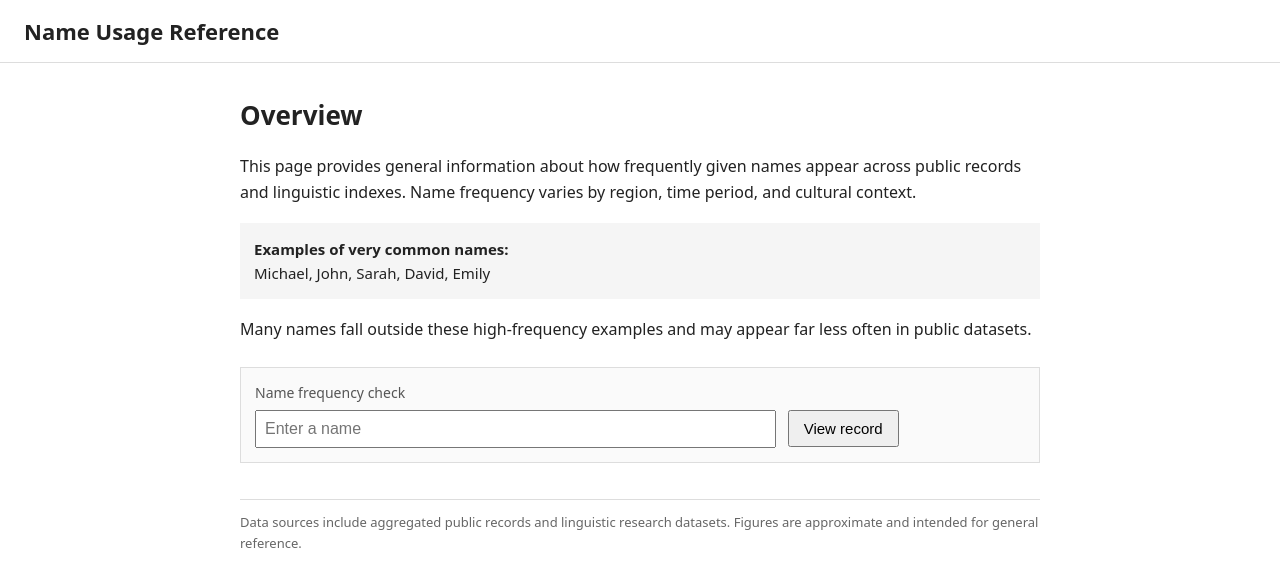
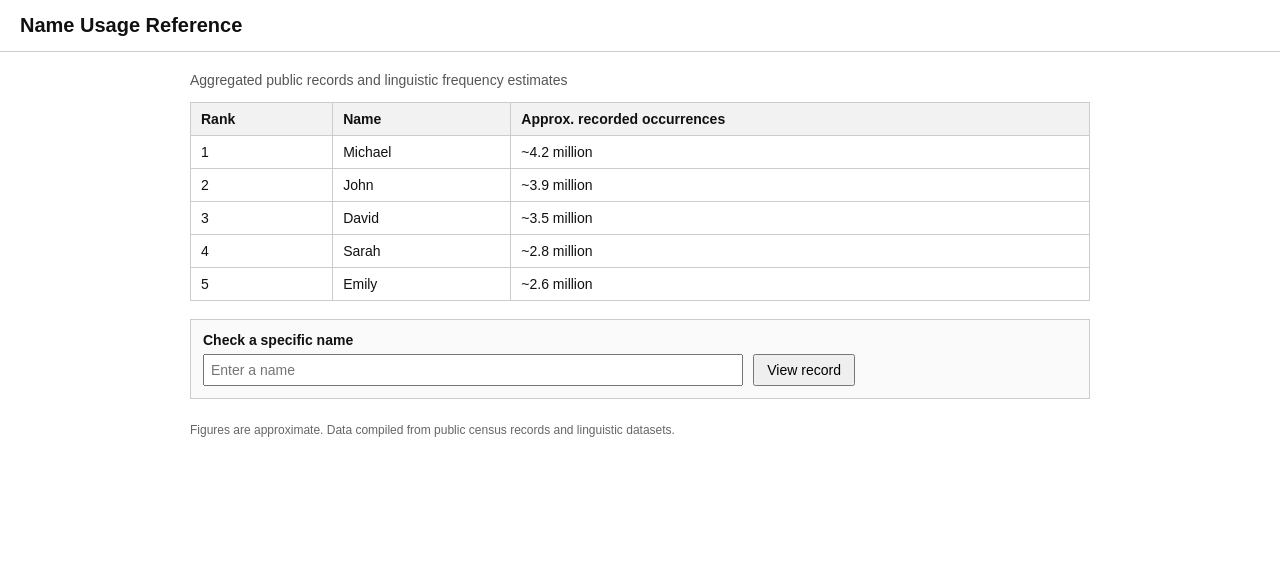
Before and after one commit to yishairasowsky/screen-share-mvp, a plain HTML site: page name-frequency.html in a window 1280 px wide. Drawn offline with Linux system fonts and the light colour scheme.

Commit message:
Improve name frequency page layout and add authoritative stats table

```diff
--- a/name-frequency.html
+++ b/name-frequency.html
@@ -2,75 +2,82 @@
 <html lang="en">
 <head>
   <meta charset="UTF-8">
-  <title>Name Frequency Reference</title>
+  <title>Name Usage Reference</title>
   <style>
     body {
-      font-family: system-ui, sans-serif;
+      font-family: Arial, Helvetica, sans-serif;
       background: #ffffff;
-      color: #222;
+      color: #111;
       margin: 0;
       padding: 0;
     }
 
     header {
-      padding: 16px 24px;
-      border-bottom: 1px solid #ddd;
-      font-size: 22px;
-      font-weight: 600;
+      padding: 14px 20px;
+      border-bottom: 1px solid #ccc;
+      font-size: 20px;
+      font-weight: bold;
     }
 
     main {
-      max-width: 800px;
-      margin: 32px auto;
-      padding: 0 24px;
-      line-height: 1.6;
-      font-size: 16px;
+      max-width: 900px;
+      margin: 20px auto;
+      padding: 0 20px;
+      font-size: 14px;
     }
 
-    h1 {
-      font-size: 26px;
-      margin-top: 0;
+    .subtitle {
+      color: #555;
+      margin-bottom: 14px;
     }
 
-    .examples {
-      background: #f5f5f5;
-      padding: 14px;
-      margin: 18px 0;
-      font-size: 15px;
+    table {
+      width: 100%;
+      border-collapse: collapse;
+      margin-bottom: 18px;
+      font-size: 14px;
+    }
+
+    th, td {
+      border: 1px solid #ccc;
+      padding: 8px 10px;
+      text-align: left;
+    }
+
+    th {
+      background: #f2f2f2;
+      font-weight: bold;
     }
 
     .lookup {
-      margin-top: 24px;
-      padding: 14px;
-      border: 1px solid #ddd;
+      margin-top: 10px;
+      padding: 12px;
+      border: 1px solid #ccc;
       background: #fafafa;
     }
 
     .lookup label {
       display: block;
-      font-size: 14px;
-      color: #555;
       margin-bottom: 6px;
+      font-weight: bold;
     }
 
     input {
-      font-size: 16px;
-      padding: 8px;
-      width: 65%;
+      font-size: 14px;
+      padding: 6px;
+      width: 60%;
     }
 
     button {
-      font-size: 15px;
-      padding: 8px 14px;
-      margin-left: 8px;
+      font-size: 14px;
+      padding: 6px 12px;
+      margin-left: 6px;
     }
 
     footer {
-      margin-top: 36px;
-      font-size: 13px;
+      margin-top: 24px;
+      font-size: 12px;
       color: #666;
-      border-top: 1px solid #ddd;
-      padding-top: 12px;
     }
   </style>
 </head>
@@ -82,51 +89,51 @@
 
 <main>
 
-  <h1>Overview</h1>
-
-  <p>
-    This page provides general information about how frequently given names appear
-    across public records and linguistic indexes. Name frequency varies by region,
-    time period, and cultural context.
-  </p>
-
-  <div class="examples">
-    <strong>Examples of very common names:</strong><br>
-    Michael, John, Sarah, David, Emily
+  <div class="subtitle">
+    Aggregated public records and linguistic frequency estimates
   </div>
 
-  <p>
-    Many names fall outside these high-frequency examples and may appear far less often
-    in public datasets.
-  </p>
+  <table>
+    <thead>
+      <tr>
+        <th>Rank</th>
+        <th>Name</th>
+        <th>Approx. recorded occurrences</th>
+      </tr>
+    </thead>
+    <tbody>
+      <tr><td>1</td><td>Michael</td><td>~4.2 million</td></tr>
+      <tr><td>2</td><td>John</td><td>~3.9 million</td></tr>
+      <tr><td>3</td><td>David</td><td>~3.5 million</td></tr>
+      <tr><td>4</td><td>Sarah</td><td>~2.8 million</td></tr>
+      <tr><td>5</td><td>Emily</td><td>~2.6 million</td></tr>
+    </tbody>
+  </table>
 
   <div class="lookup">
-    <label for="nameInput">Name frequency check</label>
+    <label for="nameInput">Check a specific name</label>
     <input id="nameInput" placeholder="Enter a name">
     <button id="checkBtn">View record</button>
   </div>
 
   <footer>
-    Data sources include aggregated public records and linguistic research datasets.
-    Figures are approximate and intended for general reference.
+    Figures are approximate. Data compiled from public census records and linguistic datasets.
   </footer>
 
 </main>
 
 <script>
-  // Channel used by performer page
   const channel = new BroadcastChannel("magic-channel");
 
   document.getElementById("checkBtn").onclick = () => {
     const value = document.getElementById("nameInput").value.trim();
     if (!value) return;
 
-    // Quietly send the name to the performer
     channel.postMessage(value);
 
-    // Open an expected external reference
     window.open(
-      "https://www.google.com/search?q=" + encodeURIComponent(value + " name frequency"),
+      "https://www.google.com/search?q=" +
+        encodeURIComponent(value + " name frequency"),
       "_blank"
     );
   };
```
